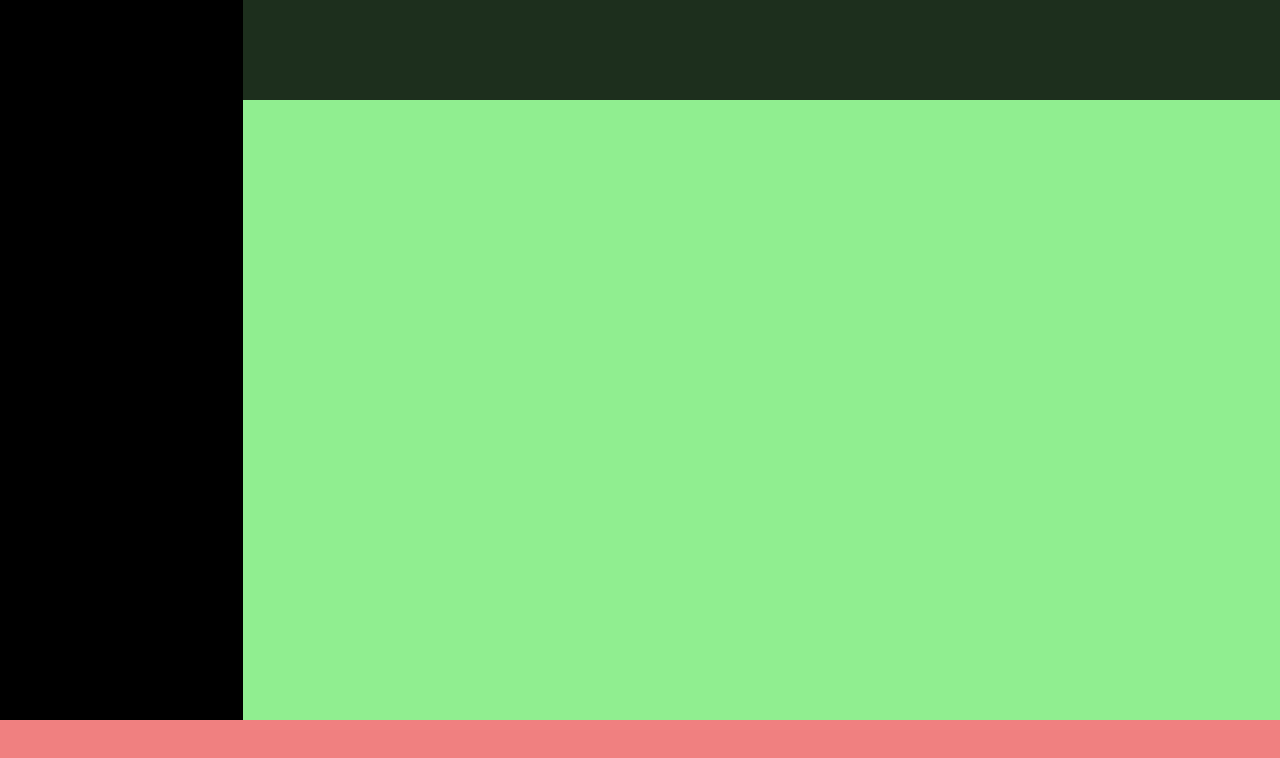
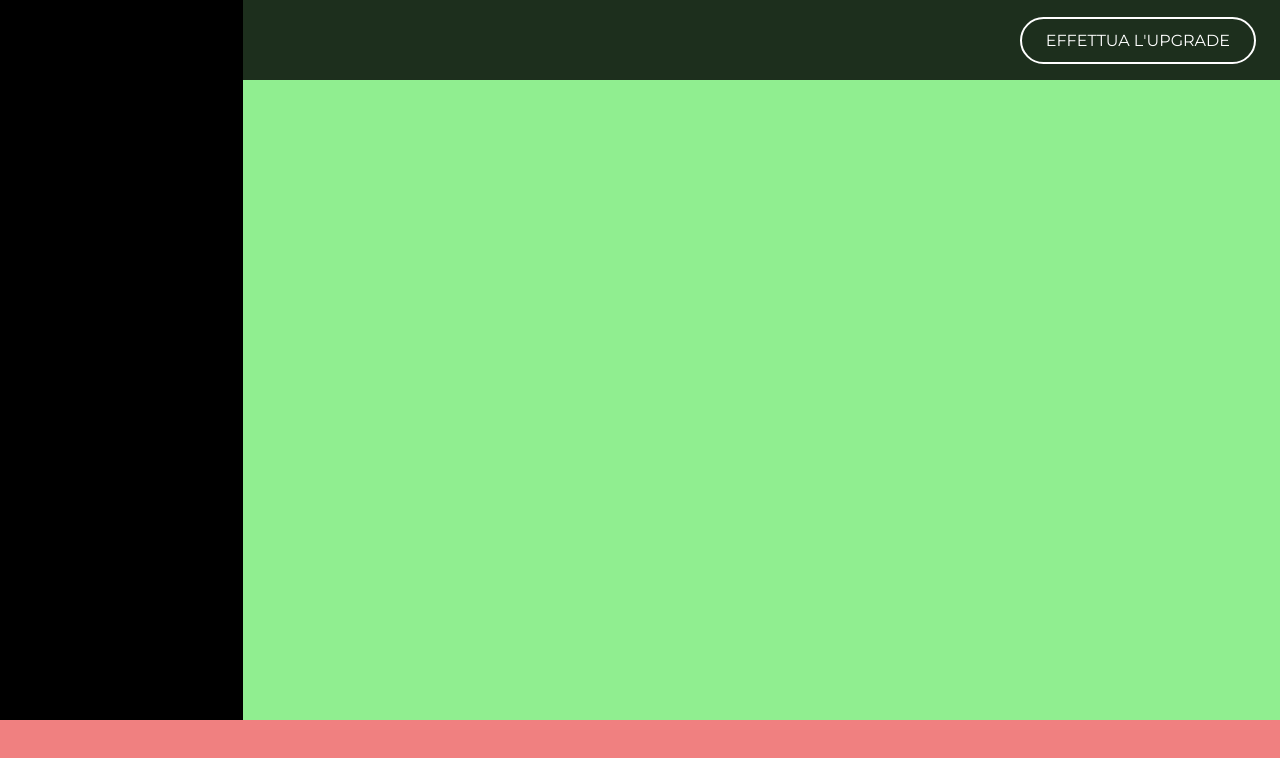
Before and after one commit to flavio-franceschetti/html-css-spotifyweb, a plain HTML site: page index.html in a window 1280 px wide. Drawn offline with Linux system fonts and the light colour scheme.

Commit message:
feat: plan upgrade btn

```diff
--- a/css/style.css
+++ b/css/style.css
@@ -1,3 +1,11 @@
+/* --- 01 TYPOGRAPHY SYSTEM
+
+- Font sizes (px)
+10 / 12 / 14 / 16 / 18 / 20 / 24 / 30 / 36 / 44 / 52 / 62 / 74 / 86 / 98
+
+- Spacing system (px)
+2 / 4 / 8 / 12 / 16 / 24 / 32 / 48 / 64 / 80 / 96 / 128 */
+
 /* GENERAL */
 * {
   margin: 0;
@@ -33,10 +41,22 @@ main {
   background-color: lightgreen;
 }
 
+/* upegrade btn section */
 .upgrade-btn {
   background-color: rgba(0, 0, 0, 0.8);
-  /* debug */
-  min-height: 100px;
+  align-content: center;
+  text-align: right;
+  height: 80px;
+  padding: 0 2.4rem;
+}
+
+.btn {
+  text-decoration: none;
+  color: #fff;
+  font-size: 1.6rem;
+  border: 2px solid #fff;
+  padding: 1.2rem 2.4rem;
+  border-radius: 10rem;
 }
 
 /* PLAYER */
--- a/index.html
+++ b/index.html
@@ -18,7 +18,9 @@
     <div class="container">
       <section id="nav-bar"></section>
       <main>
-        <div class="upgrade-btn"></div>
+        <div class="upgrade-btn">
+          <a class="btn" href="#">EFFETTUA L'UPGRADE</a>
+        </div>
       </main>
     </div>
     <section id="player"></section>
```
